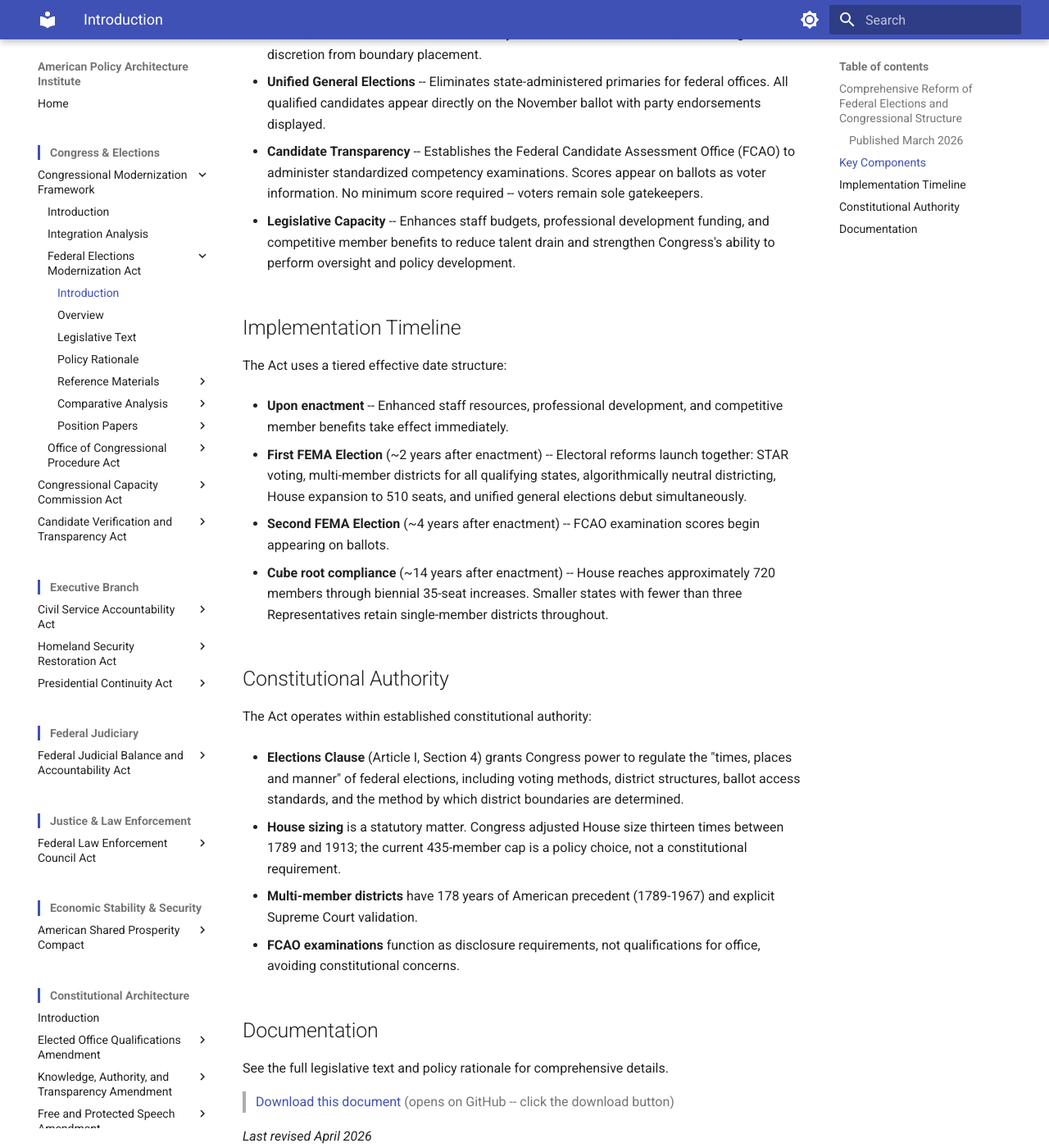
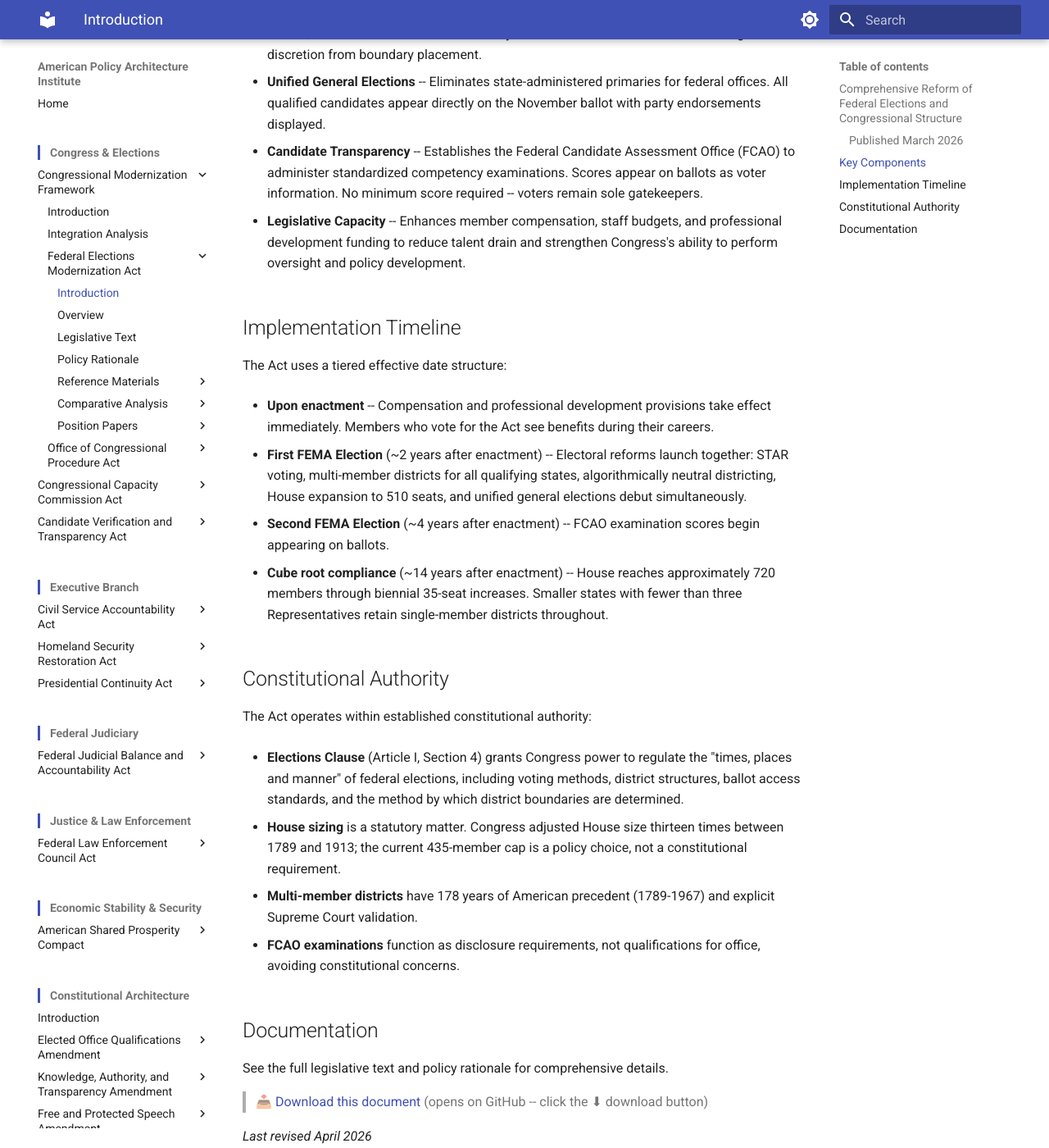
Before and after one commit to albertintech/apai, an MkDocs documentation site: the page built from docs/congress/cmf/fema/introduction.md, in a window 1280 px wide and 1400 px high, scrolled down 1069 px. Shown: the whole window at 82% size. Built offline with MkDocs 1.6.1 and Material for MkDocs 9.7.7, drawn with Linux system fonts in a browser that asks for light colours; some of the changed text lies outside the part shown.

Commit message:
Update introduction.md

```diff
--- a/docs/congress/cmf/fema/introduction.md
+++ b/docs/congress/cmf/fema/introduction.md
@@ -26,13 +26,13 @@ The Act treats these as maintenance needs rather than moral failures -- infrastr
 
 - **Candidate Transparency** -- Establishes the Federal Candidate Assessment Office (FCAO) to administer standardized competency examinations. Scores appear on ballots as voter information. No minimum score required -- voters remain sole gatekeepers.
 
-- **Legislative Capacity** -- Enhances staff budgets, professional development funding, and competitive member benefits to reduce talent drain and strengthen Congress's ability to perform oversight and policy development.
+- **Legislative Capacity** -- Enhances member compensation, staff budgets, and professional development funding to reduce talent drain and strengthen Congress's ability to perform oversight and policy development.
 
 ## Implementation Timeline
 
 The Act uses a tiered effective date structure:
 
-- **Upon enactment** -- Enhanced staff resources, professional development, and competitive member benefits take effect immediately.
+- **Upon enactment** -- Compensation and professional development provisions take effect immediately. Members who vote for the Act see benefits during their careers.
 
 - **First FEMA Election** (~2 years after enactment) -- Electoral reforms launch together: STAR voting, multi-member districts for all qualifying states, algorithmically neutral districting, House expansion to 510 seats, and unified general elections debut simultaneously.
 
@@ -56,7 +56,7 @@ The Act operates within established constitutional authority:
 
 See the full legislative text and policy rationale for comprehensive details.
 
-> [Download this document](https://github.com/albertintech/apai/blob/main/docs/congress/cmf/fema/introduction.md) (opens on GitHub -- click the download button)
+> 📥 [Download this document](https://github.com/albertintech/apai/blob/main/docs/congress/cmf/fema/introduction.md) (opens on GitHub -- click the ⬇ download button)
 
 *Last revised April 2026*
 
```
Also changed, not shown: other parts of docs/congress/cmf/fema/introduction.md (+1 -1 lines).
